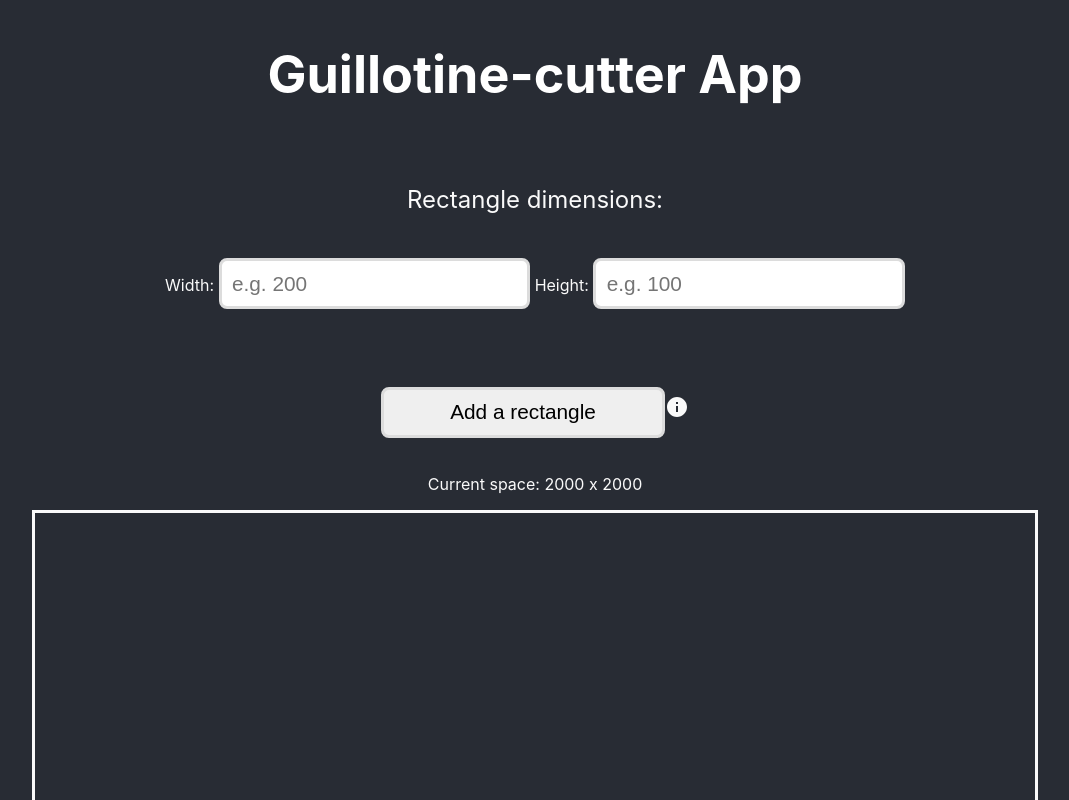
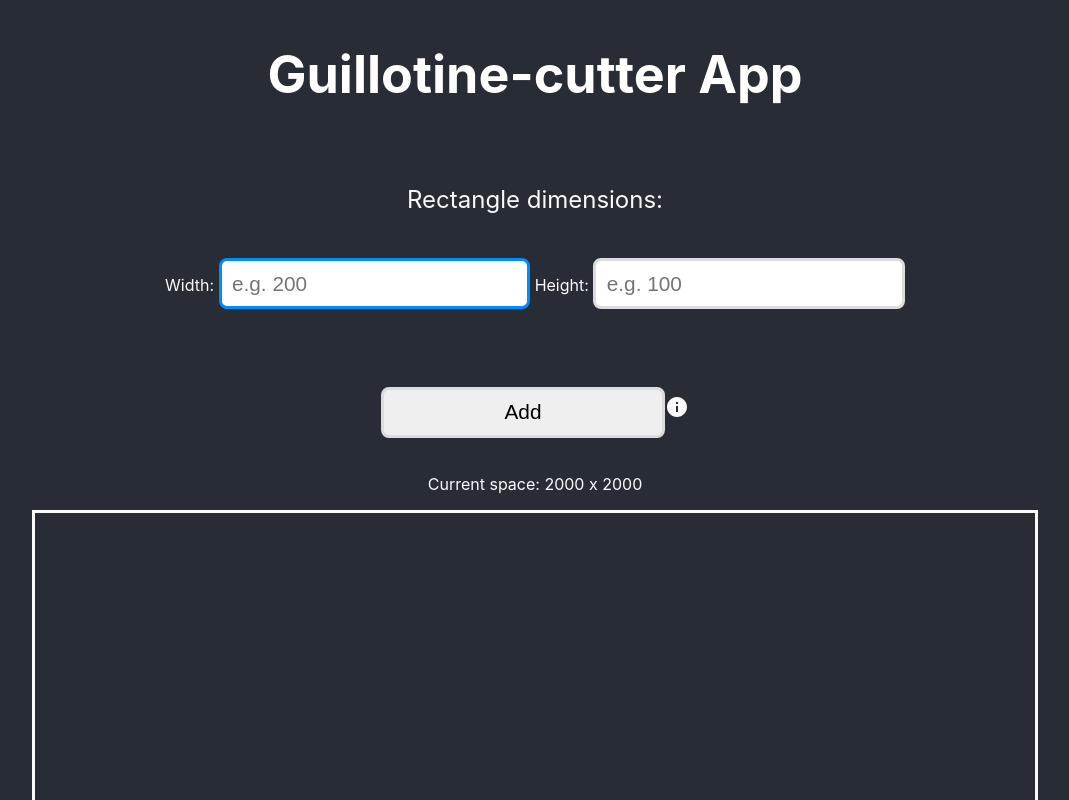
Before and after one commit to maneike/guillotine-cutter, a React (Create React App) app: page / in a window 1280 px wide. Shown: the top 800 px of the page, without its empty margins (105-1174 px from the left). Built offline with nearby package versions, Linux system fonts and the light colour scheme.

Commit message:
Added autoFocus to first input field, changed submit button value

```diff
--- a/src/components/Form.js
+++ b/src/components/Form.js
@@ -61,6 +61,7 @@ export default function Form(props) {
             placeholder="e.g. 200"
             value={width}
             onChange={(e) => setWidth(e.target.value)}
+            autoFocus
           />
           {" Height: "}
           <input
@@ -74,7 +75,7 @@ export default function Form(props) {
           <p style={{ color: "crimson" }}>{dimensionsError}</p>
         ) : null}
         <br />
-        <input type="submit" value="Add a rectangle" />
+        <input type="submit" value="Add" />
         <Tooltip
           title="Some rectangles may appear invisible. That's because the color of
             the figures probably matches the background color."
```
